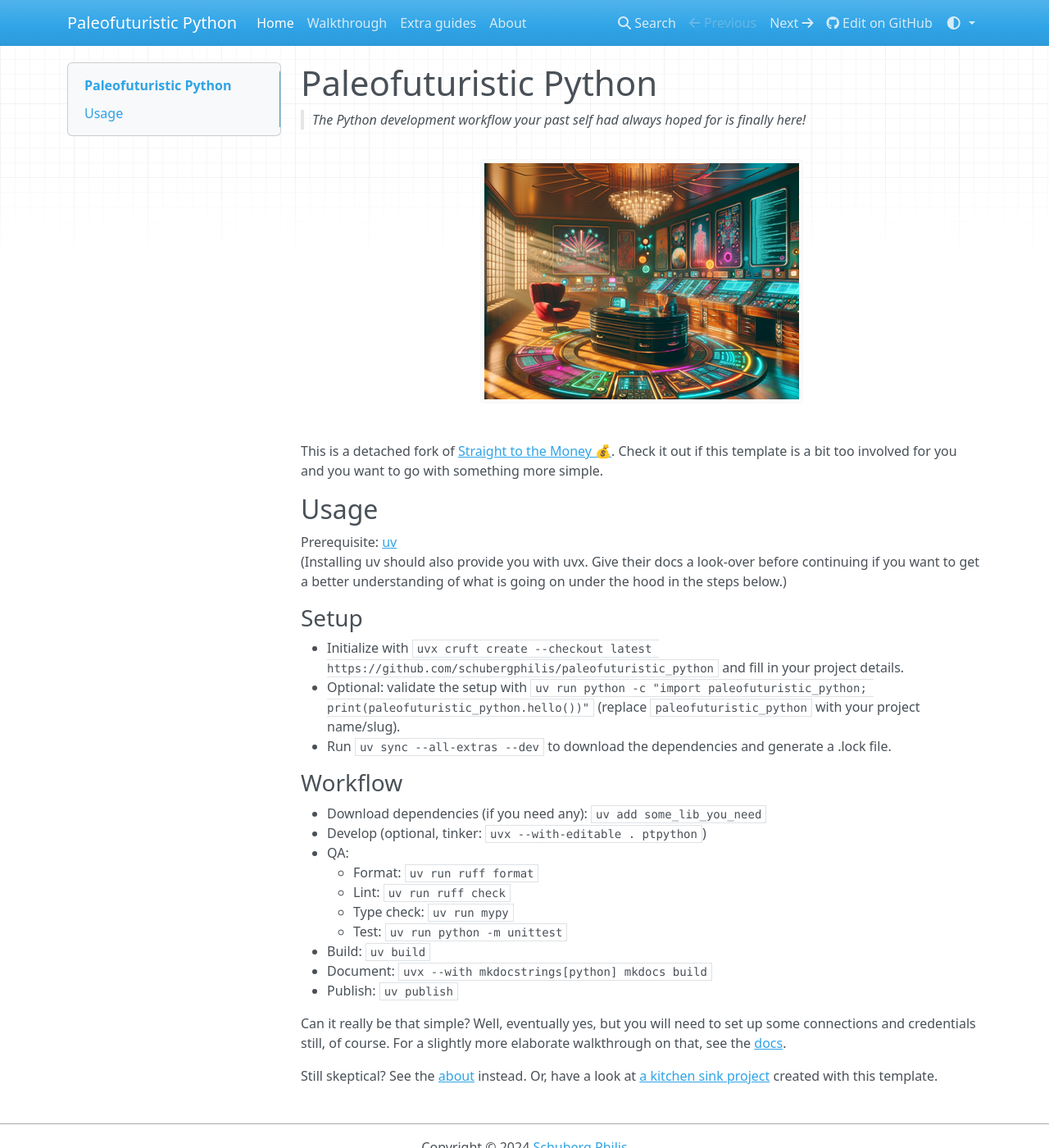
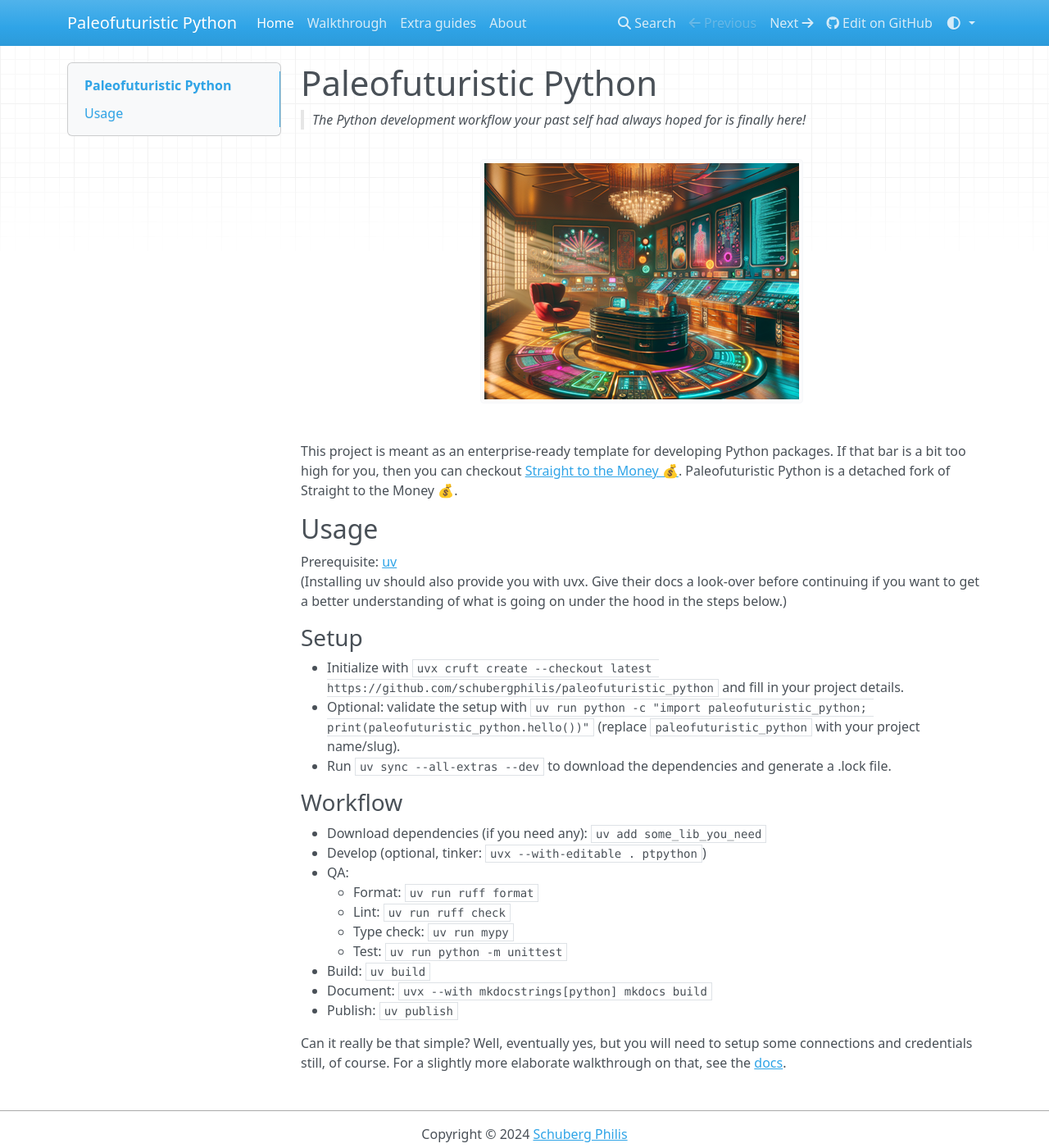
Before and after one commit to schubergphilis/paleofuturistic_python, an MkDocs documentation site: the page built from docs/index.md, in a window 1280 px wide and 1400 px high. Shown: the whole window at 82% size. Built offline with MkDocs 1.6.1, drawn with Linux system fonts in a browser that asks for light colours; nearby versions of some CDN libraries.

```diff
--- a/docs/index.md
+++ b/docs/index.md
@@ -6,8 +6,9 @@
   <img src="./paleofuturistic_python.png?raw=true" alt="Paleofuturistic Environment"/>
 </p>
 
-This is a detached fork of [Straight to the Money 💰](https://github.com/Carlovo/straight_to_the_money).
-Check it out if this template is a bit too involved for you and you want to go with something more simple.
+This project is meant as an enterprise-ready template for developing Python packages.
+If that bar is a bit too high for you, then you can checkout [Straight to the Money 💰](https://github.com/Carlovo/straight_to_the_money).
+Paleofuturistic Python is a detached fork of Straight to the Money 💰.
 
 ## Usage
 
@@ -35,9 +36,5 @@
 - Publish: `uv publish`
 
 Can it really be that simple?
-Well, eventually yes, but you will need to set up some connections and credentials still, of course.
+Well, eventually yes, but you will need to setup some connections and credentials still, of course.
 For a slightly more elaborate walkthrough on that, see the [docs](walkthrough.md).
-
-Still skeptical?
-See the [about](about.md) instead.
-Or, have a look at [a kitchen sink project](https://github.com/carlovoSBP/kitchen_sink_full_of_cravings) created with this template.
```
Also changed, not shown: README.md (+4 -7 lines), docs/about.md (+3 -2 lines), docs/extra_guides.md (+7 -4 lines), docs/walkthrough.md (+8 -8 lines).
